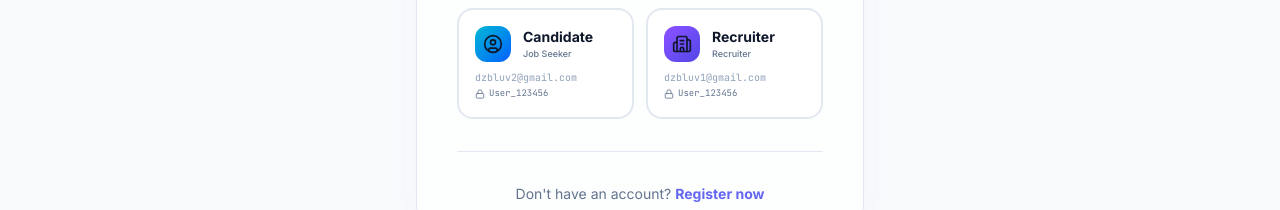
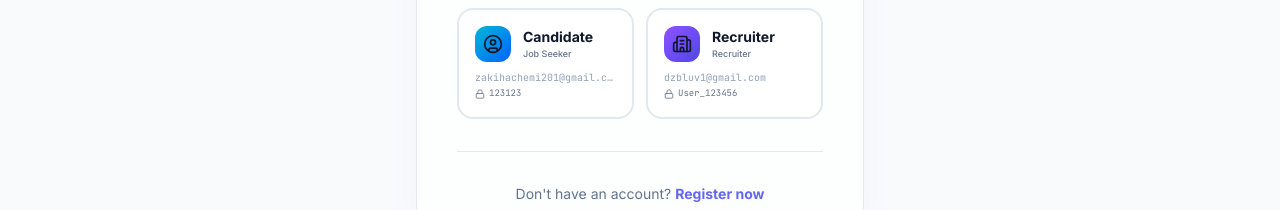
Before and after one commit to dzbluv/JobLinkDZ, a React (Vite) app: page /login in a window 1280 px wide. Shown: the part 598-808 px from the top of the page. Built offline with nearby package versions, Linux system fonts and the light colour scheme; no server answers.

Commit message:
edited 17

```diff
--- a/src/pages/Login.tsx
+++ b/src/pages/Login.tsx
@@ -11,8 +11,8 @@ import { cn } from '../lib/utils';
 const DEMO_ACCOUNTS = [
   {
     label: 'Candidate',
-    email: 'dzbluv2@gmail.com',
-    password: 'User_123456',
+    email: 'zakihachemi201@gmail.com',
+    password: '123123',
     role: 'candidate' as const,
     icon: UserCircle,
   },
```
